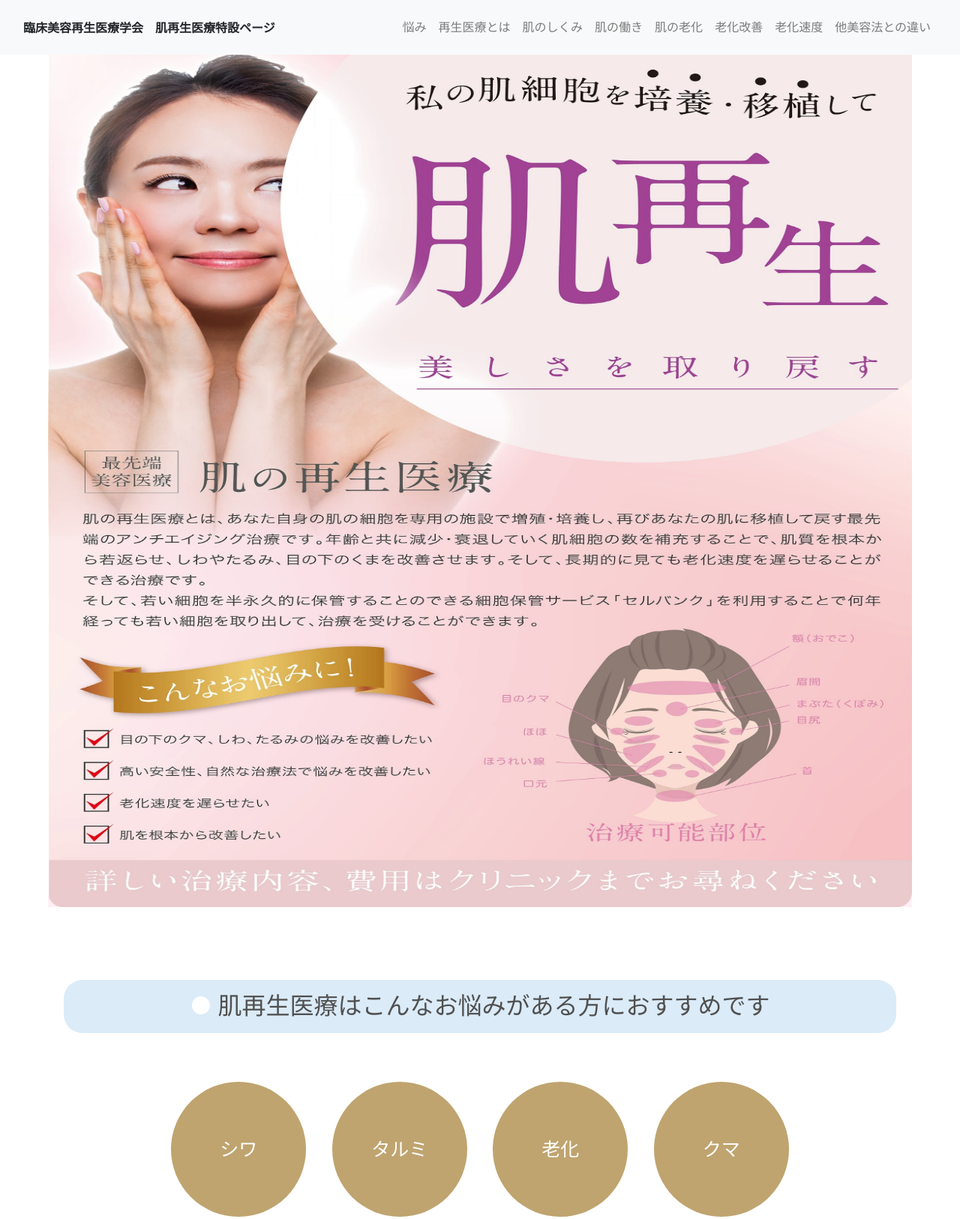
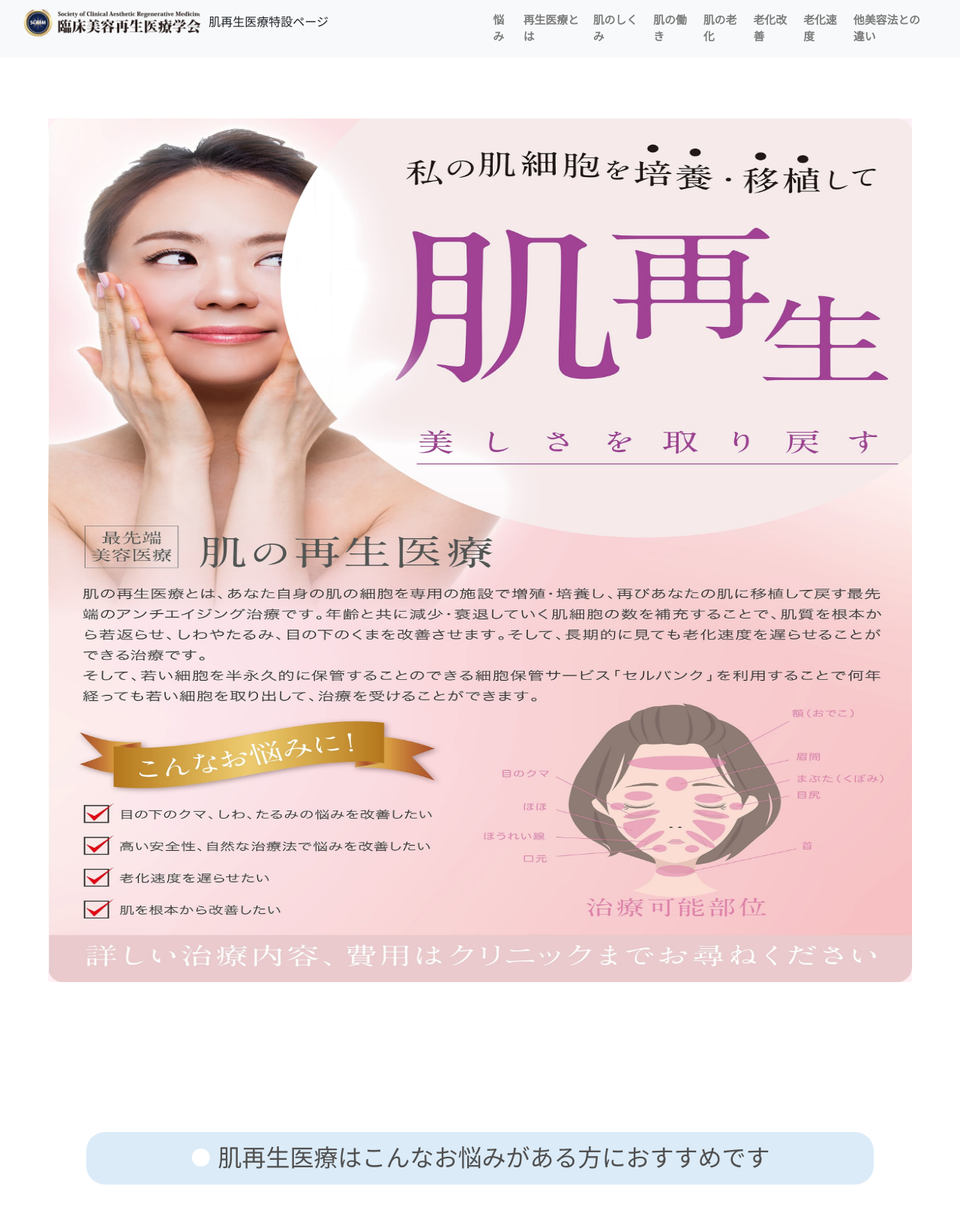
Before and after one commit to asato2000/saiseiiryou, a plain HTML site: page index.html in a window 1280 px wide. Shown: the top 1626 px of the page at 75% size. Drawn offline with nearby package versions, Linux system fonts and the light colour scheme.

Commit message:
ナビゲーション

```diff
--- a/index.css
+++ b/index.css
@@ -11,17 +11,31 @@
 body {
     font-family:"ヒラギノ丸ゴ ProN W4", "メイリオ", ;
     background-color: black;
+    padding-top: 100px;
 }
 
 img {
     border-radius: 20px;
 }
 
-.rinshou {
-    margin-top: 5%;
+.nav-link a {
+    display: inline-block;
+}
+
+@media screen and (max-width: 1480px) {
+.nav-link {
+    font-size: 93%;
     font-weight: bold;
 }
+}
 
+
+
+.shashinn {
+    width: 40%;
+    height: 40%;
+    padding-right: 10px;
+}
 
 
 @media screen and (max-width: 479px) { /*ウィンドウ幅が最大479pxの場合に適用*/
@@ -114,8 +128,16 @@ li {
 }
 
 .container {
-    margin: 50px;
-    padding-top: 40px;
+    margin: 70px;
+    padding-top: 100px;
+}
+
+.container h1{
+    margin: 30px;
+}
+
+.nayami {
+    margin: 30px;
 }
 
 @media screen and (max-width: 479px) { /*ウィンドウ幅が最大479pxの場合に適用*/
@@ -129,14 +151,14 @@ li {
 /*こんな悩み*/
 @media screen and (max-width: 479px) { /*ウィンドウ幅が最大479pxの場合に適用*/
 .nayami {
-    font-size: 20px;
+    font-size: 15px;
     text-align:center;
 }
 }
 
 @media screen and (max-width: 479px) { /*ウィンドウ幅が最大479pxの場合に適用*/
 .saisei {
-    font-size: 24px;
+    font-size: 20px;
     text-align:center;
 }
 }
--- a/index.html
+++ b/index.html
@@ -23,7 +23,7 @@
         <div id="main">
             <!--メインビジュアル-->
 
-            <div id="main_visual">
+            <div id="main_visual" class="mainvisual">
                 <img src="images_saiseiiryou/hansokutirasi.jpg">
             </div>
 
@@ -47,16 +47,16 @@
 
               <!--ナビゲーションバー-->
         <div class="top">
-            <nav class="navbar navbar-expand-lg navbar-light fixed-top bg-light">
+            <nav class="navbar navbar-expand-lg navbar-light fixed-top bg-light ">
                 <div class="container-fluid">
                     <a class="navbar-barnd">
-                        <p class="rinshou">臨床美容再生医療学会　肌再生医療特設ページ</p>
+                        <p><a href="http://scarm.jp/"><img class="shashinn" src="images_saiseiiryou/logo2.png"></a>肌再生医療特設ページ</p>
                     </a>
                     <button class="navbar-toggler" type="button" data-toggle="collapse" data-target="#nav-bar" ara-controls="navbar" aria-expanded="false" aria-label="Toggle navigation">
                         <span class="navbar-toggler-icon"></span>
                     </button>
-                    <div class="collapse navbar-collapse justify-content-end" id="nav-bar">
-                        <ul class="navbar-nav">
+                    <div class="collapse navbar-collapse" id="nav-bar">
+                        <ul class="navbar-nav mr-auto">
                             <li class="nav-item">
                                 <a class="nav-link" href="#recommend">悩み</a>
                             </li>
```
Also changed, not shown: images_saiseiiryou/logo2.png (added).
